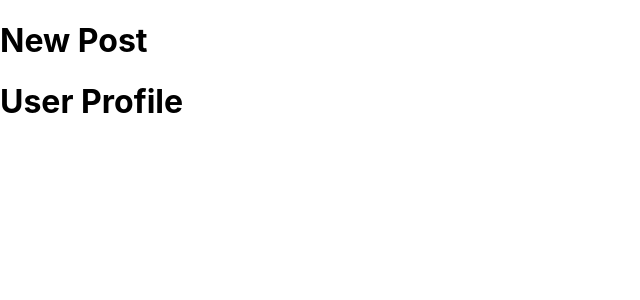
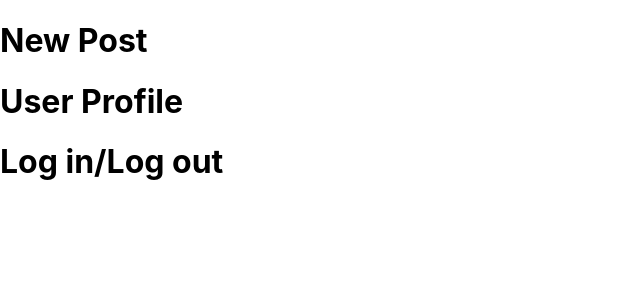
Before and after one commit to LisaHyunjoo/project_3, a React (Create React App) app in the folder networgram-frontend/: page / in a window 1280 px wide. Shown: the top 300 px of the page, without its empty margins (0-640 px from the left). Built offline with nearby package versions, Linux system fonts and the light colour scheme.

Commit message:
login page is created

```diff
--- a/networgram-frontend/src/App.js
+++ b/networgram-frontend/src/App.js
@@ -2,12 +2,14 @@ import React, { Component } from "react";
 import "./App.css";
 import Newpost from './Components/Wall/Newpost'
 import Profile from './Components/User/Profile'
+import Login from "./Components/User/Login";
 
 function App() {
   return (
     <>
       < Newpost />
       <Profile />
+      <Login />
     </>
   );
 }
--- /dev/null
+++ b/networgram-frontend/src/Components/User/Login.js
@@ -0,0 +1,18 @@
+import React, {Component} from 'react'
+
+class Login extends Component {
+    constructor(props) {
+        super(props)
+        this.state = {}
+    }
+
+    render() {
+        return(
+            <>
+                <h1>Log in/Log out</h1>
+            </>
+        )
+    }
+}
+
+export default Login;
```
